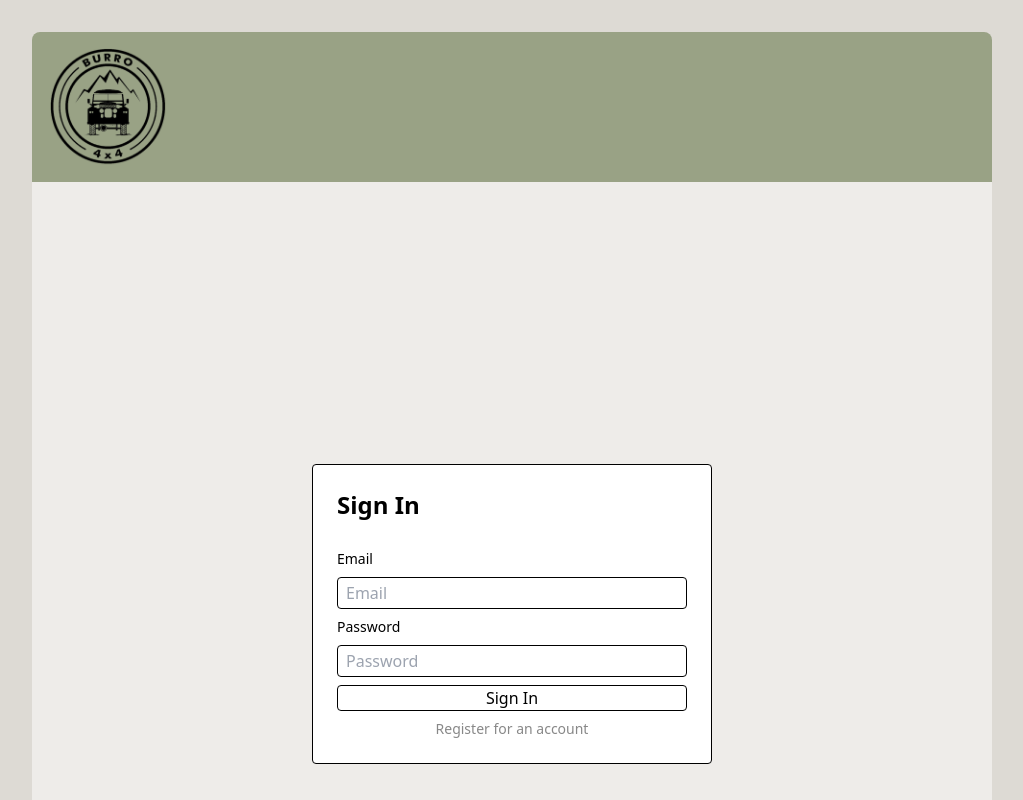
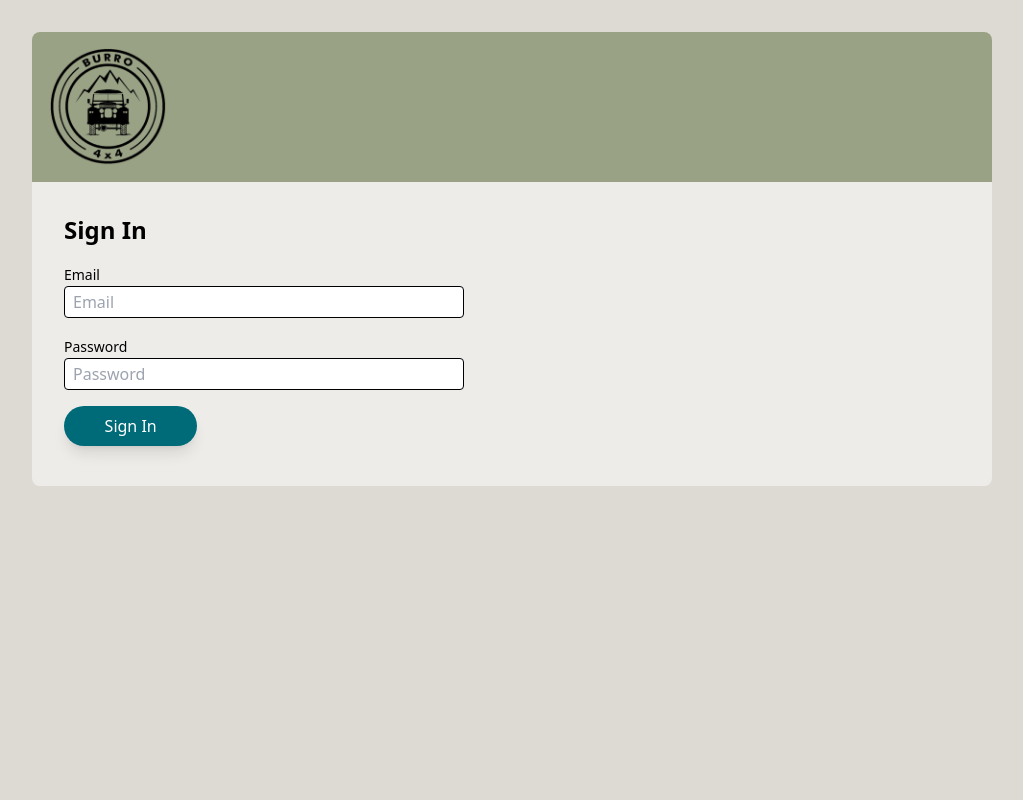
Before and after one commit to dlmarshall3/burro-4x4-mongo, a Next.js app: page /login in a window 1280 px wide. Shown: the top 800 px of the page, without its empty margins (0-1023 px from the left). Built offline with nearby package versions, Linux system fonts and the light colour scheme.

Commit message:
adjusted login page

```diff
--- a/app/login/page.tsx
+++ b/app/login/page.tsx
@@ -3,13 +3,15 @@
 import { FormEvent, useState } from "react";
 import { signIn } from "next-auth/react";
 import { useRouter } from "next/navigation";
-import Link from "next/link";
+import Loader from "@/components/Loader";
 
 export default function Login() {
   const [error, setError] = useState("");
   const router = useRouter();
+  const [formSubmitted, setFormSubmitted] = useState(false);
 
   const handleSubmit = async (event: FormEvent<HTMLFormElement>) => {
+    setFormSubmitted(true);
     event.preventDefault();
     const formData = new FormData(event.currentTarget);
     const res = await signIn("credentials", {
@@ -23,44 +25,40 @@ export default function Login() {
     if (res?.ok) {
       return router.push("/");
     }
+    setFormSubmitted(false);
   };
 
   return (
-    <section className="w-full h-screen flex items-center justify-center">
-      <form
-        className="p-6 w-full max-w-[400px] flex flex-col justify-between items-center gap-2
-        border border-solid border-black bg-white rounded"
-        onSubmit={handleSubmit}
-      >
-        {error && <div className="text-black">{error}</div>}
-        <h1 className="mb-5 w-full text-2xl font-bold">Sign In</h1>
+    <form className="flex w-3/4 max-w-[400px] flex-col" onSubmit={handleSubmit}>
+      {error && <div className="text-black">{error}</div>}
+      <h1 className="mb-4 w-full text-2xl font-bold">Sign In</h1>
+      <div className="mb-4">
         <label className="w-full text-sm">Email</label>
         <input
           type="email"
           placeholder="Email"
-          className="w-full h-8 border border-solid border-black rounded p-2"
+          className="h-8 w-full rounded border border-solid border-black p-2"
           name="email"
         />
+      </div>
+      <div className="mb-4">
         <label className="w-full text-sm">Password</label>
         <div className="flex w-full">
           <input
             type="password"
             placeholder="Password"
-            className="w-full h-8 border border-solid border-black rounded p-2"
+            className="h-8 w-full rounded border border-solid border-black p-2"
             name="password"
           />
         </div>
-        <button className="w-full border border-solid border-black rounded">
+      </div>
+
+      {!formSubmitted && (
+        <button className="mb-2 w-3/4 rounded-full bg-[#006b78] p-2 text-white shadow-lg hover:bg-transparent hover:text-black hover:outline hover:outline-[#006b78] sm:w-1/2 lg:w-1/3">
           Sign In
         </button>
-
-        <Link
-          href="/register"
-          className="text-sm text-[#888] transition duration-150 ease hover:text-black"
-        >
-          Register for an account
-        </Link>
-      </form>
-    </section>
+      )}
+      {formSubmitted && <Loader />}
+    </form>
   );
 }
```
